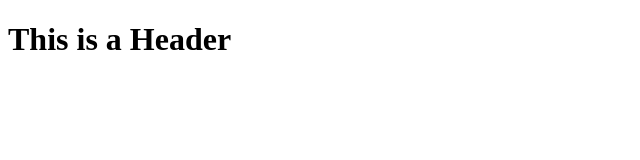
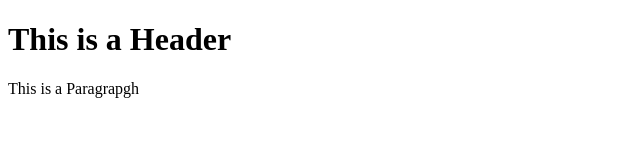
Before and after one commit to Kbabcockfx/git-test, a plain HTML site: page index.html in a window 1280 px wide. Shown: the whole page, without its empty margins (0-640 px from the left). Drawn offline with Linux system fonts and the light colour scheme.

Commit message:
Second commit

```diff
--- a/index.html
+++ b/index.html
@@ -2,5 +2,6 @@
 <html>
     <body>
         <h1>This is a Header</h1>
+        <p>This is a Paragrapgh</p>
     </body>
 </html>
```
